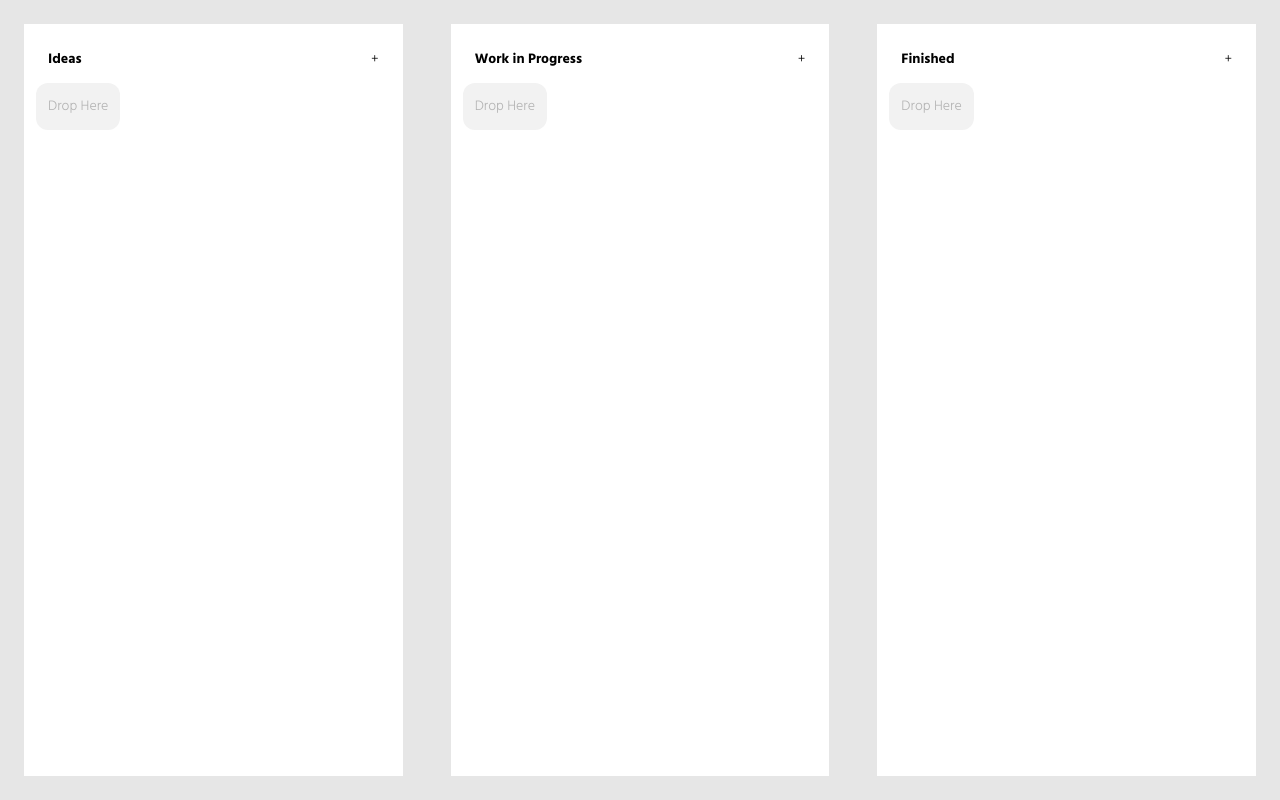
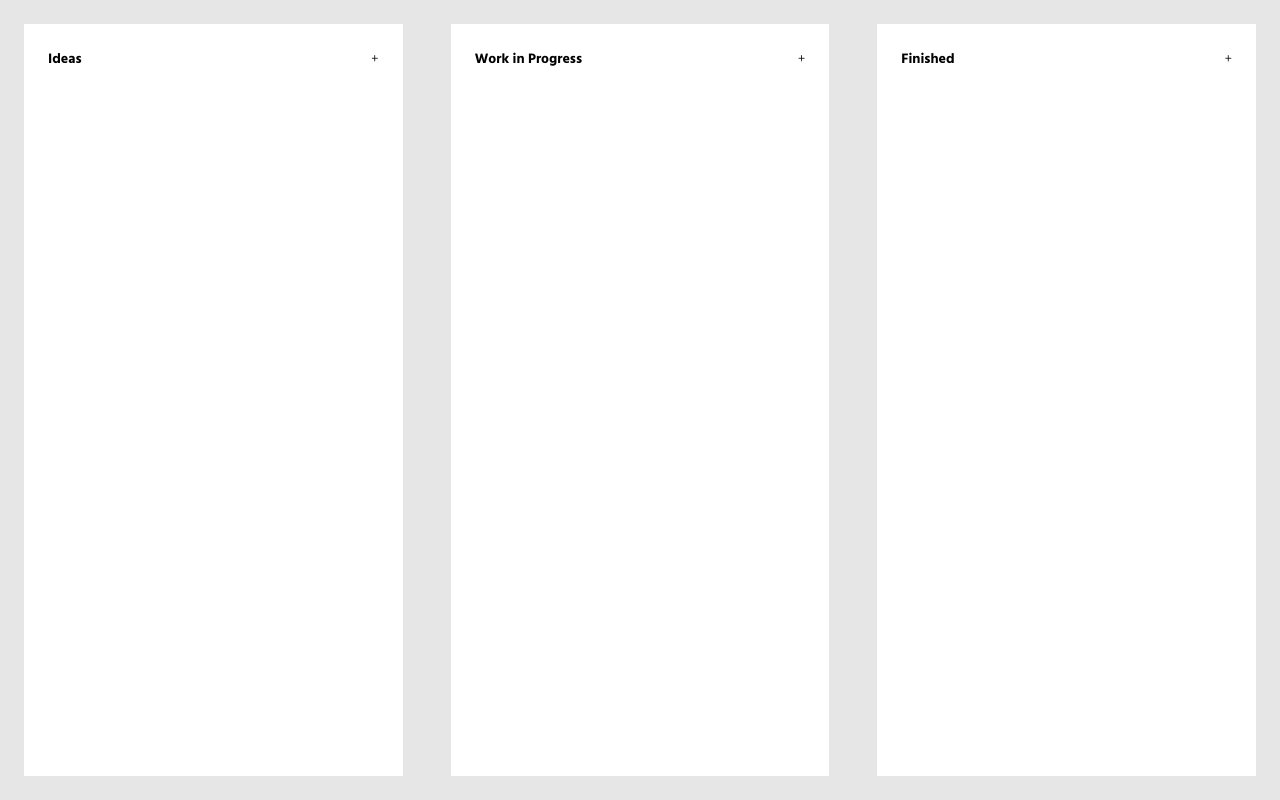
Before and after one commit to NoobCIT/Day9_Todo, a website: page index.html in a window 1280 px wide. Drawn offline with Linux system fonts and the light colour scheme.

Commit message:
work in progress

```diff
--- a/index.html
+++ b/index.html
@@ -14,21 +14,21 @@
           <h1>Ideas</h1>
           <p id='add'>+</p>
         </div>
-        <div id='items'><span id='dropzone'>Drop Here</span></div>
+        <div id='items'></div>
       </div>
       <div class='col' id='progress'>
         <div class='heading'>
           <h1>Work in Progress</h1>
           <p id='add'>+</p>
         </div>
-        <div id='items'><span id='dropzone'>Drop Here</span></div>
+        <div id='items'></div>
       </div>
       <div class='col' id='finished'>
         <div class='heading'>
           <h1>Finished</h1>
           <p id='add'>+</p>
         </div>
-        <div id='items'><span id='dropzone'>Drop Here</span></div>
+        <div id='items'></div>
       </div>
     </div>
   <script src='scripts.js'></script>
--- a/scripts.js
+++ b/scripts.js
@@ -5,7 +5,7 @@ for (let i = 0; i < 3; i++) {
 }
 
 //Add listener to allow divs to be drop off targets
-let dropOffs = document.querySelectorAll('#dropzone');
+let dropOffs = document.querySelectorAll('#items');
 dropOffs.forEach(function(element) {
   element.addEventListener('drop', drop);
   element.addEventListener('dragover', allowDrop);
@@ -70,9 +70,7 @@ function drop(event) {
   //console.log(document.getElementsByClassName(data)[0]);
   //console.log(document.getElementsByClassName(data)[1]);
   console.log(event.target.parentNode.parentNode);
-  if (event.target.parentNode.parentNode == 'ideas' || event.target.parentNode.parentNode == 'progress' || event.target.parentNode.parentNode == 'finished') {
-    event.target.parentNode.parentNode.appendChild(document.getElementsByClassName(data)[0]);
-  }
+  event.target.parentNode.parentNode.appendChild(document.getElementsByClassName(data)[0]);
 }
 
 function allowDrop(event) {
--- a/styles.css
+++ b/styles.css
@@ -39,12 +39,3 @@ html, body {
   display: flex;
   justify-content: space-between;
 }
-
-#dropzone {
-  margin: 12px;
-  background-color: #f2f2f2;
-  border-radius: 12px;
-  padding: 12px;
-  color: #b3b3b3;
-  text-align: center;
-}
```
